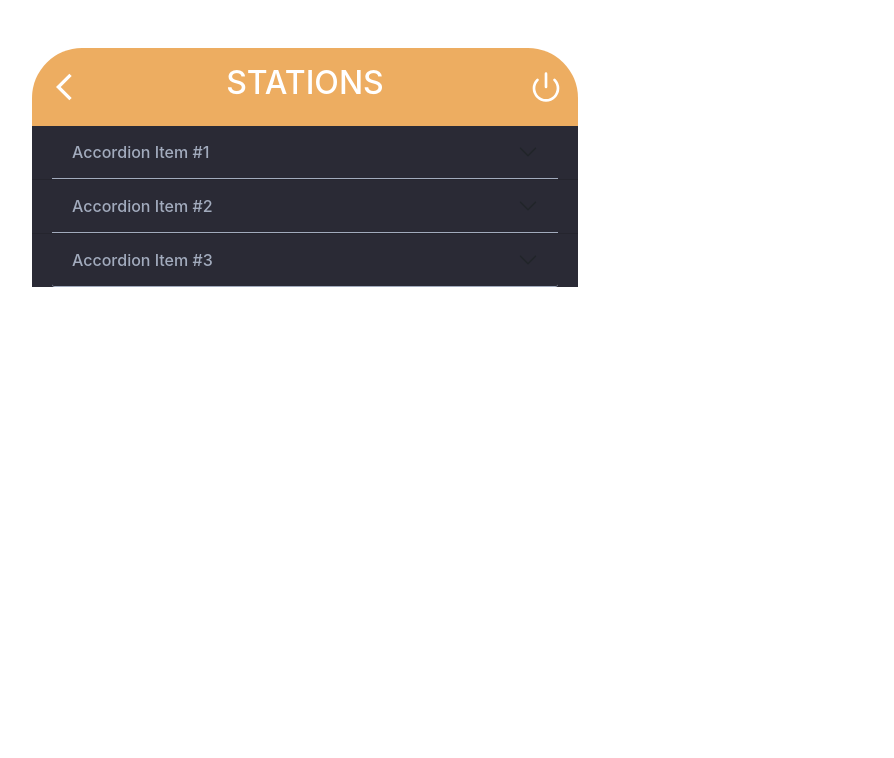
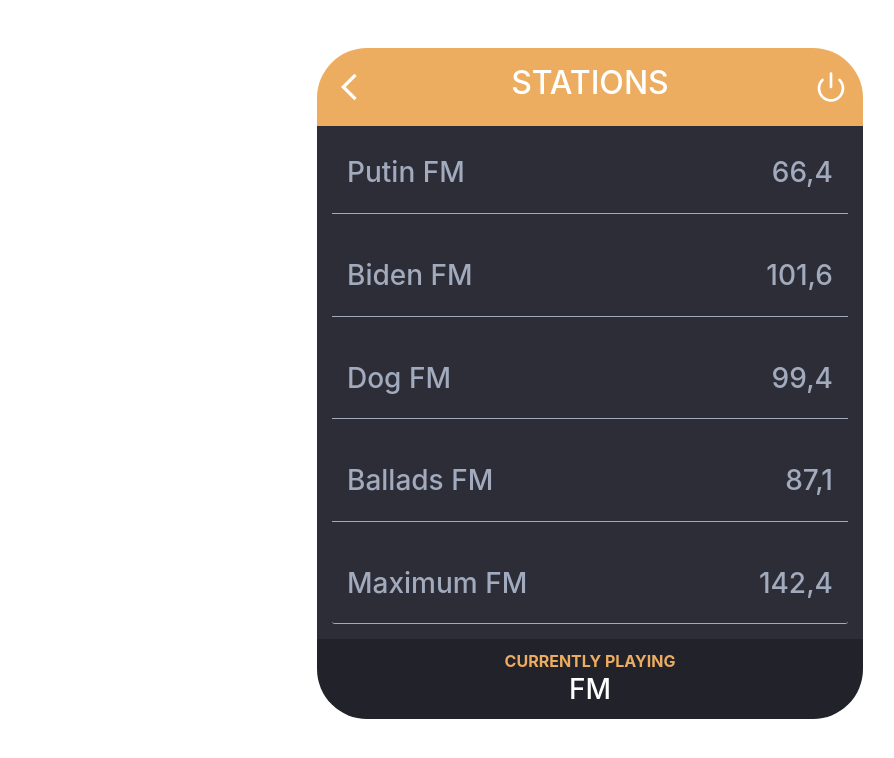
Before and after one commit to RHsanto/Turtle_Venture_Task, a React (Create React App) app in the folder task-radio/: page / in a window 1280 px wide. Shown: the top 758 px of the page, without its empty margins (50-944 px from the left). Built offline with nearby package versions, Linux system fonts and the light colour scheme.

Commit message:
add radio task

```diff
--- a/task-radio/src/page/Radio_Widget/Radio.css
+++ b/task-radio/src/page/Radio_Widget/Radio.css
@@ -11,14 +11,27 @@ color: white;
 
 
 .accordion-flush .accordion-item .accordion-button,.accordion-button,.accordion-item {
-  background-color: #2A2A35;
+  border: 0;
   color: #A2ABBD;
-  padding-left: 20px;
-  padding-right: 20px;
-
+  padding: 15px;
+  background-color: #2D2D38;
+}
+.accordion-button{
+  border-bottom: 1px solid #A2ABBD !important;
+}
+.box-footer{
+background-color: #22222B;
+border-bottom-left-radius: 50px;
+border-bottom-right-radius: 50px;
+height: 80px;
+padding: 10px 0;
 }
 
-.accordion-button{
-  border-bottom: 1px solid;
-
+.box-footer p{
+ margin: 0px;
+ font-weight: bold;
+ color: #EDAD61;
 }
+.accordion-button::after{
+  display: none;
+}
--- a/task-radio/src/page/Radio_Widget/RadioWidget.js
+++ b/task-radio/src/page/Radio_Widget/RadioWidget.js
@@ -1,14 +1,27 @@
-import React from 'react';
+import React, { useState } from 'react';
 import './Radio.css'
-import { FiPower } from 'react-icons/fi';
+import { FiPower ,FiMinusCircle,FiPlusCircle} from 'react-icons/fi';
 import { MdArrowBackIosNew } from 'react-icons/md';
+import imag from '../../img/radio.png'
 const RadioWidget = () => {
+
+const sampleData = [
+  {id:"1", name:"Putin",radio:"66,4"},
+  {id:"2", name:"Biden",radio:"101,6"},
+  {id:"3", name:"Dog",radio:"99,4"},
+  {id:"4", name:"Ballads",radio:"87,1"},
+  {id:"5", name:"Maximum",radio:"142,4"},
+]
+
+const[info,setInfo]=useState({})
+
+console.log(info.name);
 
   return (
     <div>
       <div className="container mt-5">
         <div className="row">
-          <div className="col-lg-6">
+          <div className="col-lg-6 mx-auto">
             <div className=" box">
             <div className="d-flex align-items-center justify-content-between p-3 box-header">
               <MdArrowBackIosNew className='fs-2'/>
@@ -16,42 +29,34 @@ const RadioWidget = () => {
              <FiPower className='fs-2'/>
             </div>
             <div className="list-item ">
-            <div class="accordion accordion-flush " id="accordionFlushExample">
-  <div class="accordion-item ">
-    <h2 class="accordion-header" id="flush-headingOne">
-      <div class="accordion-button collapsed" type="button" data-bs-toggle="collapse" data-bs-target="#flush-collapseOne" aria-expanded="false" aria-controls="flush-collapseOne">
-        Accordion Item #1
-      </div>
-    </h2>
-    <div id="flush-collapseOne" class="accordion-collapse collapse" aria-labelledby="flush-headingOne" data-bs-parent="#accordionFlushExample">
-      <div class="accordion-body">Placeholder content for this accordion, which is intended to demonstrate the <code>.accordion-flush</code> class. This is the first item's accordion body.</div>
-    </div>
-  </div>
-  <div class="accordion-item ">
-    <h2 class="accordion-header" id="flush-headingTwo">
-      <div class="accordion-button collapsed " type="button" data-bs-toggle="collapse" data-bs-target="#flush-collapseTwo" aria-expanded="false" aria-controls="flush-collapseTwo">
-        Accordion Item #2
-      </div>
-    </h2>
-    <div id="flush-collapseTwo" class="accordion-collapse collapse" aria-labelledby="flush-headingTwo" data-bs-parent="#accordionFlushExample">
-      <div class="accordion-body">Placeholder content for this accordion, which is intended to demonstrate the <code>.accordion-flush</code> class. This is the second item's accordion body. Let's imagine this being filled with some actual content.</div>
-    </div>
-  </div>
-  <div class="accordion-item">
-    <h2 class="accordion-header" id="flush-headingThree">
-      <div class="accordion-button collapsed " type="button"
-       data-bs-toggle="collapse" data-bs-target="#flush-collapseThree"
-        aria-expanded="false" aria-controls="flush-collapseThree">
-        Accordion Item #3
-      </div>
-    </h2>
-    <div id="flush-collapseThree" class="accordion-collapse collapse"
-    aria-labelledby="flush-headingThree" data-bs-parent="#accordionFlushExample">
-      <div class="accordion-body">Placeholder content for this accordion, which is intended to demonstrate the <code>.accordion-flush</code> class. This is the second item's accordion body. Let's imagine this being filled with some actual content.</div>
-    </div>
-  </div>
+    <div class="accordion accordion-flush " id="accordionFlushExample">
+      {sampleData.map(data=>
+        <div class="accordion-item " onClick={()=>setInfo(data)} >
+        <div id={`flush-collapse${data.id}`}
+        class="accordion-collapse collapse"
+        aria-labelledby={`flush-heading${data.id}`}
+        data-bs-parent="#accordionFlushExample">
+        <div class="accordion-body d-flex justify-content-between align-items-center">
+          <FiMinusCircle className='fs-1'/>
+            <img src={imag}alt="img" />
+         <FiPlusCircle className='fs-1'/>
+          </div>
+        </div>
+        <h2 class="accordion-header" id={`flush-heading${data.id}`}>
+          <div class="accordion-button collapsed d-flex justify-content-between"
+           type="button" data-bs-toggle="collapse" data-bs-target={`#flush-collapse${data.id}`}
+            aria-expanded="false" aria-controls={`flush-collapse${data.id}`}>
+          <h3>{data.name} FM</h3>
+          <h3>{data.radio}</h3>
+          </div>
+        </h2>
 
-</div>
+         </div>)}
+     </div>
+            </div>
+            <div className="box-footer">
+              <p >CURRENTLY PLAYING</p>
+             <h3>{info.name} FM</h3>
             </div>
             </div>
           </div>
```
Also changed, not shown: task-radio/src/img/radio.png (added).
